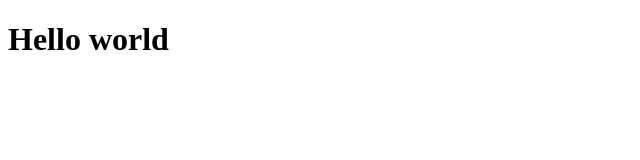
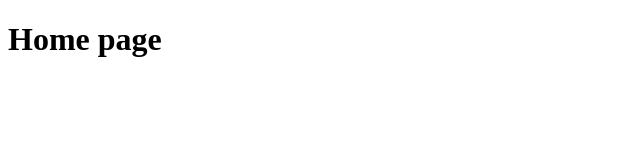
Before and after one commit to SushanthK07/sveltekit-fundamentals, a SvelteKit app: page / in a window 1280 px wide. Shown: the top 160 px of the page, without its empty margins (0-640 px from the left). Built offline with nearby package versions, Linux system fonts and the light colour scheme.

Commit message:
simple filebased routing

```diff
--- a/src/routes/+page.svelte
+++ b/src/routes/+page.svelte
@@ -1 +1 @@
-<h1>Hello world</h1>
+<h1>Home page</h1>
--- /dev/null
+++ b/src/routes/about/+page.svelte
@@ -0,0 +1 @@
+<h1>About page</h1>
--- /dev/null
+++ b/src/routes/profile/+page.svelte
@@ -0,0 +1 @@
+<h1>Profile page</h1>
```
